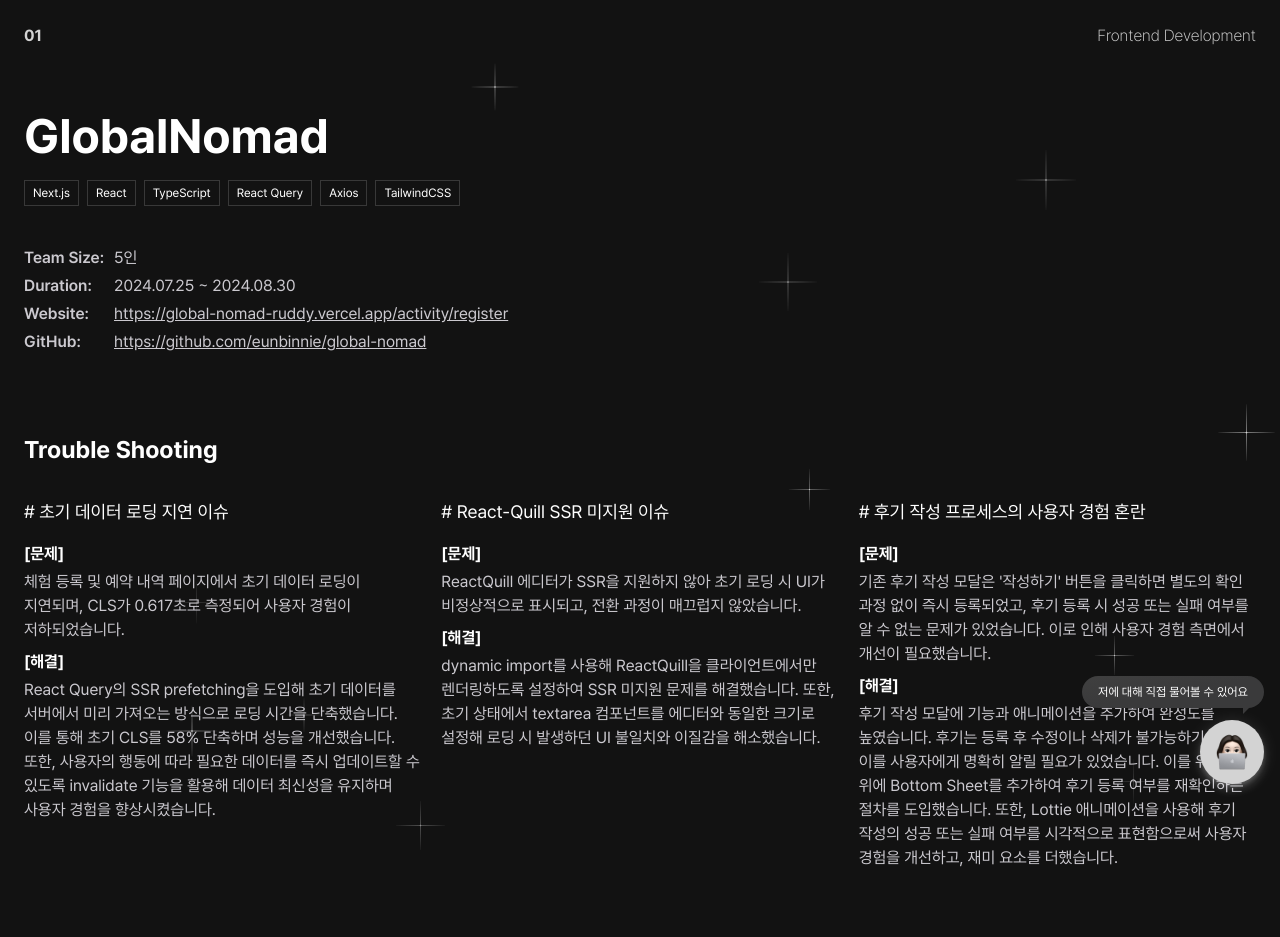
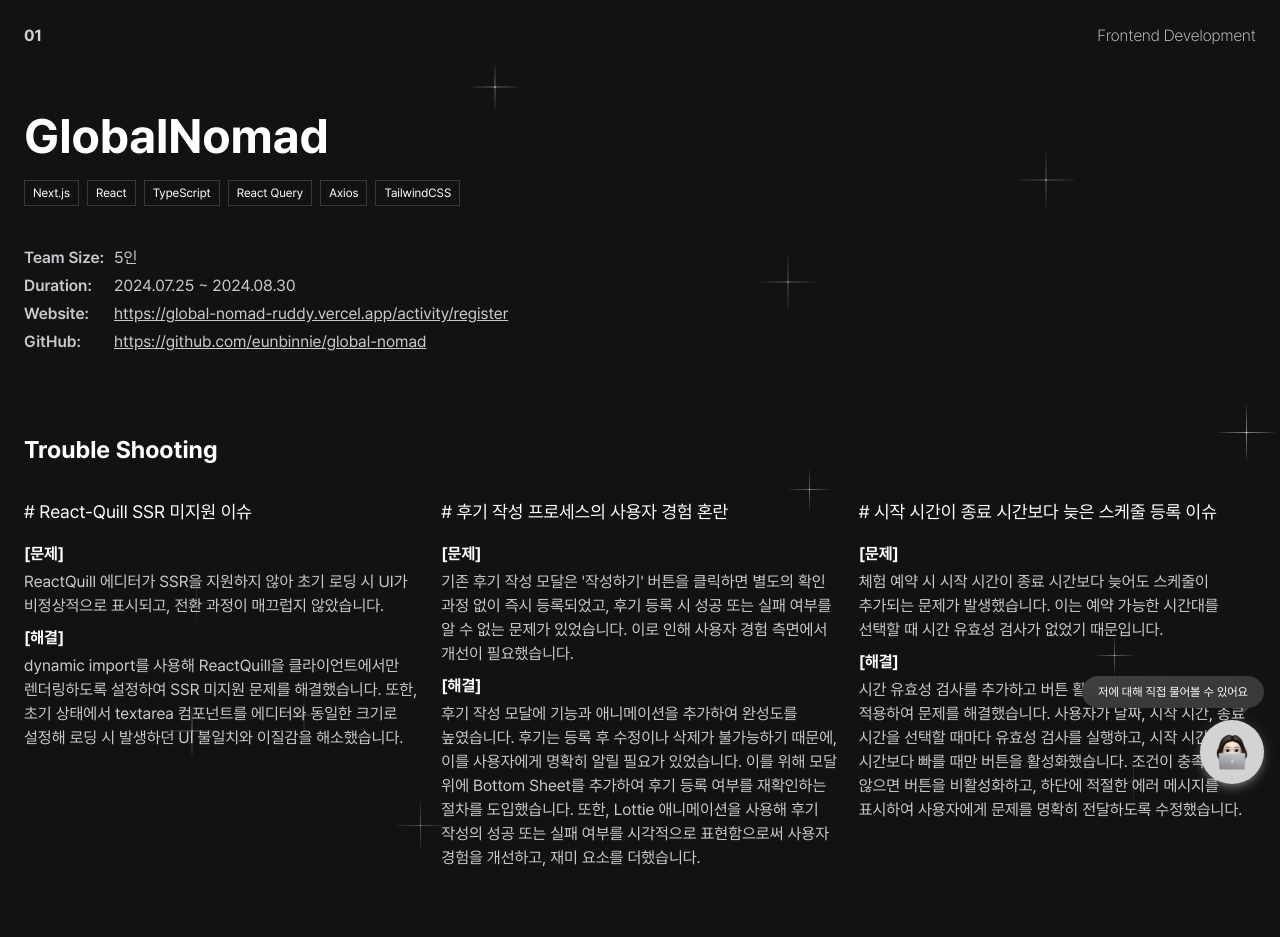
Before and after one commit to eunbinnie/fe-portfolio, a Next.js app: page /project/1 in a window 1280 px wide. Shown: the top 937 px of the page. Built offline with nearby package versions, Linux system fonts and the light colour scheme; no server answers.

Commit message:
docs: 글로벌 노마드 프로젝트 설명 내용 삭제

```diff
--- a/src/constants/projects.ts
+++ b/src/constants/projects.ts
@@ -14,7 +14,6 @@
       'TailwindCSS',
     ],
     summary: [
-      'React Query의 SSR prefetching을 활용해 초기 로딩 성능을 개선하고, CLS를 0.617초에서 58% 단축',
       'ReactQuill의 SSR 미지원 문제를 dynamic import로 해결하고, UI 전환의 일관성을 확보',
       '마크다운 에디터와 이미지 DnD, 우편번호 API 연동을 통해 체험 등록/수정 페이지 구현',
       '내 정보 수정 시 데이터 유효성 검사와 쿠키 만료 처리로 보안 강화',
@@ -24,13 +23,6 @@
     headCount: 5,
     duration: '2024.07.25 ~ 2024.08.30',
     role: [
-      {
-        title: '초기 데이터 로딩 지연 이슈',
-        trouble:
-          '체험 등록 및 예약 내역 페이지에서 초기 데이터 로딩이 지연되며, CLS가 0.617초로 측정되어 사용자 경험이 저하되었습니다.',
-        solve:
-          'React Query의 SSR prefetching을 도입해 초기 데이터를 서버에서 미리 가져오는 방식으로 로딩 시간을 단축했습니다. 이를 통해 초기 CLS를 58% 단축하며 성능을 개선했습니다. 또한, 사용자의 행동에 따라 필요한 데이터를 즉시 업데이트할 수 있도록 invalidate 기능을 활용해 데이터 최신성을 유지하며 사용자 경험을 향상시켰습니다.',
-      },
       {
         title: 'React-Quill SSR 미지원 이슈',
         trouble:
```
